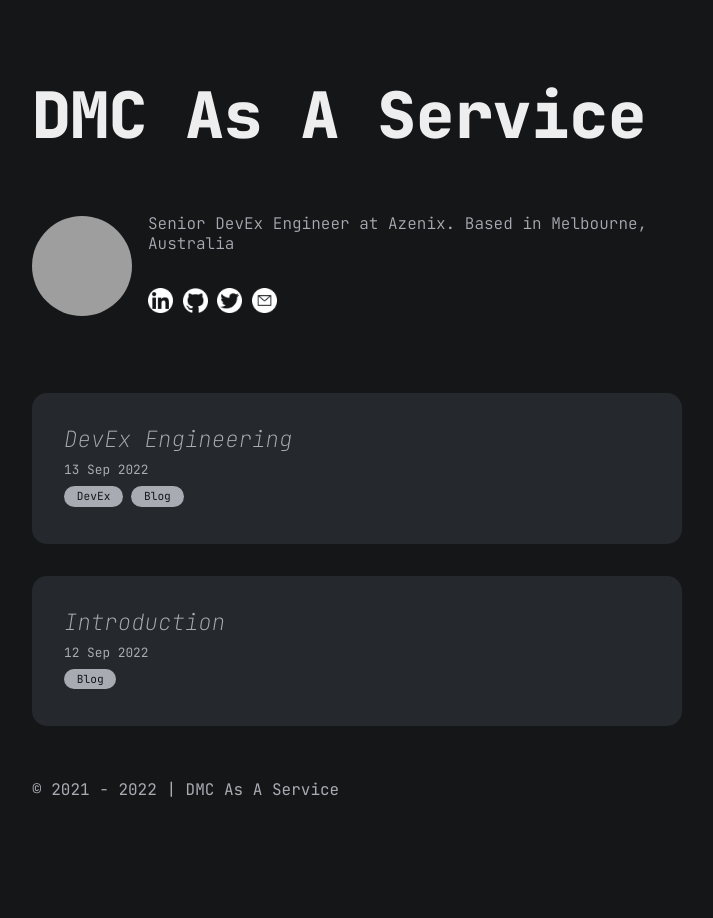
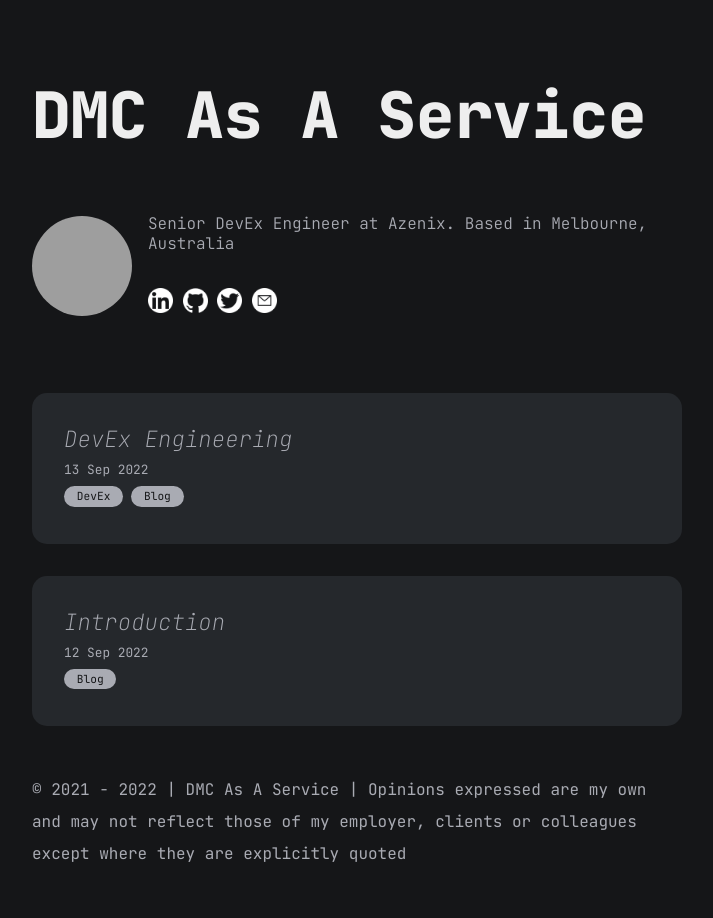
Before and after one commit to sharadcodes/jekyll-theme-serial-programmer, a Jekyll site: the page built from index.md, in a window 1280 px wide. Shown: the whole page, without its empty margins (283-996 px from the left). Built offline with Jekyll 4.4.1, drawn with Linux system fonts in a browser that asks for light colours; grey boxes are pictures that could not be loaded.

Commit message:
added website disclaimer

```diff
--- a/_includes/footer.html
+++ b/_includes/footer.html
@@ -1,3 +1,3 @@
 <footer>
-  <p>&copy; 2021 - {{ 'now' | date: "%Y" }} | {{site.title}}</p>
+  <p>&copy; 2021 - {{ 'now' | date: "%Y" }} | {{site.title}} | Opinions expressed are my own and may not reflect those of my employer, clients or colleagues except where they are explicitly quoted</p>
 </footer>
```
